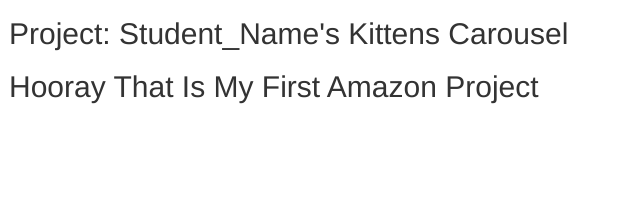
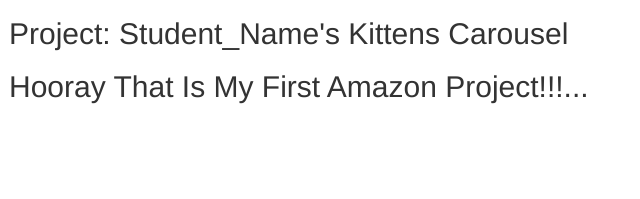
Before and after one commit to iabulkasimov/amazon-project1, a plain HTML site: page 101-kittens-carousel-static-website-ec2/static-web/index.html in a window 1280 px wide. Shown: the part 433-632 px from the top of the page, 331-971 px from the left. Drawn offline with nearby package versions, Linux system fonts and the light colour scheme.

Commit message:
added message

```diff
--- a/101-kittens-carousel-static-website-ec2/static-web/index.html
+++ b/101-kittens-carousel-static-website-ec2/static-web/index.html
@@ -48,7 +48,7 @@
     </div>
 
     <h2>Project: Student_Name's Kittens Carousel</h2>
-    <h2>Hooray That Is My First Amazon Project</h2>
+    <h2>Hooray That Is My First Amazon Project!!!...</h2>
 
     <div id="myCarousel" class="carousel slide" data-ride="carousel">
       <!-- Indicators -->
```
